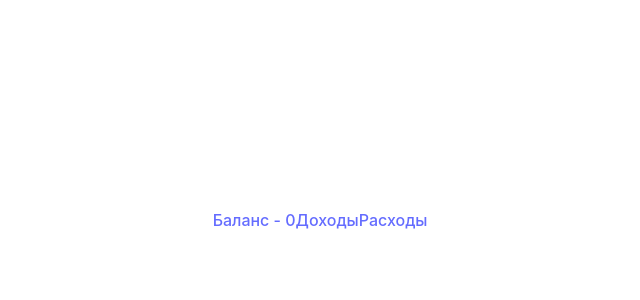
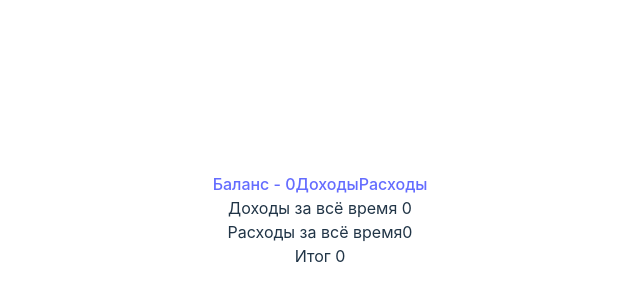
Before and after one commit to Kolibrika666/Cash, a React (Vite) app: page / in a window 1280 px wide. Shown: the part 180-480 px from the top of the page, without its empty margins (320-960 px from the left). Built offline with nearby package versions, Linux system fonts and the light colour scheme; no server answers.

Commit message:
init: index remote

```diff
--- a/src/App.tsx
+++ b/src/App.tsx
@@ -10,6 +10,7 @@ function App() {
     <BrowserRouter>
       <Routes>
         <Route path="/" element={<Layout />}>
+        <Route index element={<Balance />} />
           <Route path="balance" element={<Balance />} />
           <Route path="income" element={<Income />} />
           <Route path="expenses" element={<Expenses />} />
```
